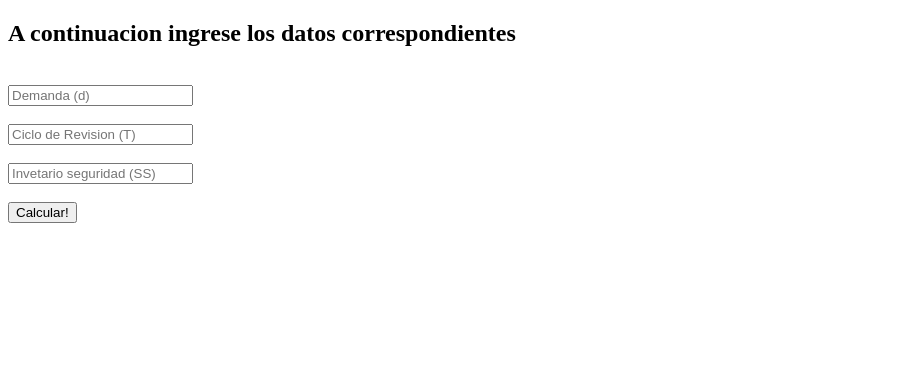
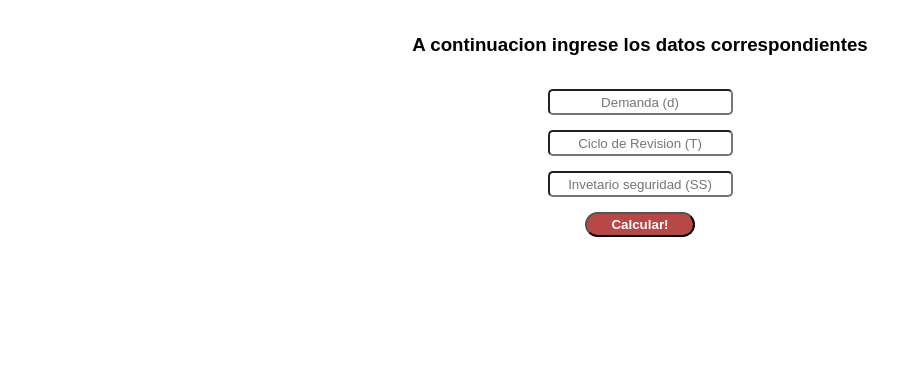
Before and after one commit to frios007/calculadoraTM, a plain HTML site: page html/rotacionStock.html in a window 1280 px wide. Shown: the whole page, without its empty margins (0-922 px from the left). Drawn offline with Linux system fonts and the light colour scheme.

Commit message:
Avances 17 junio

```diff
--- a/css/estiloEOQ.css
+++ b/css/estiloEOQ.css
@@ -54,7 +54,6 @@ height: 50px;
 .boton{
     width: 110px;
     border-radius: 15px;
-
     background-color: hsl(0, 44%, 50%);
     color: white;
     font-weight: bold;
--- a/css/estiloMenu1.css
+++ /dev/null
@@ -1,44 +0,0 @@
-*{
-    padding: 0;
-    margin: 0;
-    font-family: monospace;
-}
-
-ul {
-    list-style: none;
-    background: #22438C;
-}
-
- ul li {
-    display: inline-block;
-    position: relative;
-}
-
-ul li a {
-    display: block;
-    padding: 20px 35px;
-    color: #FFF;
-    text-decoration: none;
-    text-align: center;
-    font-size: 15px;
-}
-
- ul li ul.desplegable li{
-    display: block;
-}
-
-ul li ul.desplegable{
-    width: 100%;
-    background: #22438C;
-    position: absolute;
-    z-index: 999;
-    display: none;
-}
-
-ul li a:hover{
-    background: #112C66;
-}
-
- ul li:hover ul.desplegable{
-display: block;
-}
--- a/css/estiloRotacionInv.css
+++ b/css/estiloRotacionInv.css
@@ -38,7 +38,6 @@ body{
 }
 
 .rotacion-simple{
-  color: white;
   background-color: hsl(0, 100%, 30%);
   font-weight: bold;
   border: 3px solid hsl(180, 12%, 25%);
@@ -54,7 +53,6 @@ body{
 }
 
 .rotacion-stock{
-  color: white;
   background-color:  hsl(0, 100%, 30%);
   font-weight: bold;
   border: 3px solid hsl(180, 12%, 25%);
@@ -70,6 +68,7 @@ body{
 
 .vinculo{
   text-decoration: none;
+  color: white;
 }
 
 .rotacion-simple a:visited{
@@ -104,3 +103,53 @@ color: white;
   width: 100%;
   height: 100%;
 }
+
+.contenedor-rotacion-simple form, h3{
+display: flex;
+flex-direction: column;
+justify-content: center;
+align-items: center;
+gap: 15px;
+}
+
+
+.cuerpo-metodo{
+  background-color: white;
+}
+
+.frame-contenedor{
+  border-radius: 15px;
+}
+
+input[type="number"]::-webkit-inner-spin-button,
+input[type="number"]::-webkit-outer-spin-button {
+    -webkit-appearance: none;
+    margin: 0;
+}
+
+.entrada{
+  text-align: center;
+  border-radius: 5px;
+  height: 20px;
+}
+
+.boton{
+  width: 110px;
+  border-radius: 15px;
+  background-color: hsl(0, 44%, 50%);
+  color: white;
+  font-weight: bold;
+  height: 25px;
+}
+
+.boton:hover{
+  background-color: hsl(0, 99%, 35%);
+}
+
+.contenedor-metodo2 form{
+display: flex;
+flex-direction: column;
+justify-content: center;
+align-items: center;
+gap: 15px;
+}
--- a/html/rotacionStock.html
+++ b/html/rotacionStock.html
@@ -3,32 +3,42 @@
   <head>
     <meta charset="UTF-8" />
     <meta name="viewport" content="width=device-width, initial-scale=1.0" />
-    <title>Metodo 2</title>
+    <link rel="stylesheet" href="/css/estiloRotacionInv.css" />
+    <link rel="icon" href="/images/favicon.jpg" type="image/jpg" />
+    <title>Rotacion Stock</title>
   </head>
-  <body>
-    <div class="estiloRotacionStock">
-      <h2>A continuacion ingrese los datos correspondientes</h2>
-      <br />
-      <input type="number" id="demandaSemanal" placeholder="Demanda (d)" />
-      <br />
-      <br />
+  <body class="cuerpo-metodo">
+    <div class="contenedor-metodo2">
+
+        <form action="">
+          <div class="contenedor-rotacion-stock"></div>
+          <h3>A continuacion ingrese los datos correspondientes</h3>
+
           <input
+           class="entrada"
+           type="number"
+           id="demandaSemanal"
+           placeholder="Demanda (d)"
+           />
+          <input
+            class="entrada"
             type="number"
             id="cicloRevision"
             placeholder="Ciclo de Revision (T)"
           />
-      <br /><br />
           <input
+            class="entrada"
             type="number"
             id="invSeguridad"
             placeholder="Invetario seguridad (SS)"
           />
-      <br />
-      <br />
-      <button id="rotacionStock">Calcular!</button> <br />
+          <button class="boton" id="rotacionStock">Calcular!</button> <br />
           <p id="vps"></p>
           <p id="respuesta"></p>
           <script src="/javascript/calcularRiStock.js"></script>
         </div>
+        </form>
+
+    </div>
   </body>
 </html>
```
Also changed, not shown: html/luc.html (+3 -2 lines), html/menu.html (deleted, +0 -26 lines), html/rotacionInv.html (+1 -2 lines), html/rotacionSimple.html (+13 -10 lines). Lines whose indentation alone changed are shown as unchanged.
